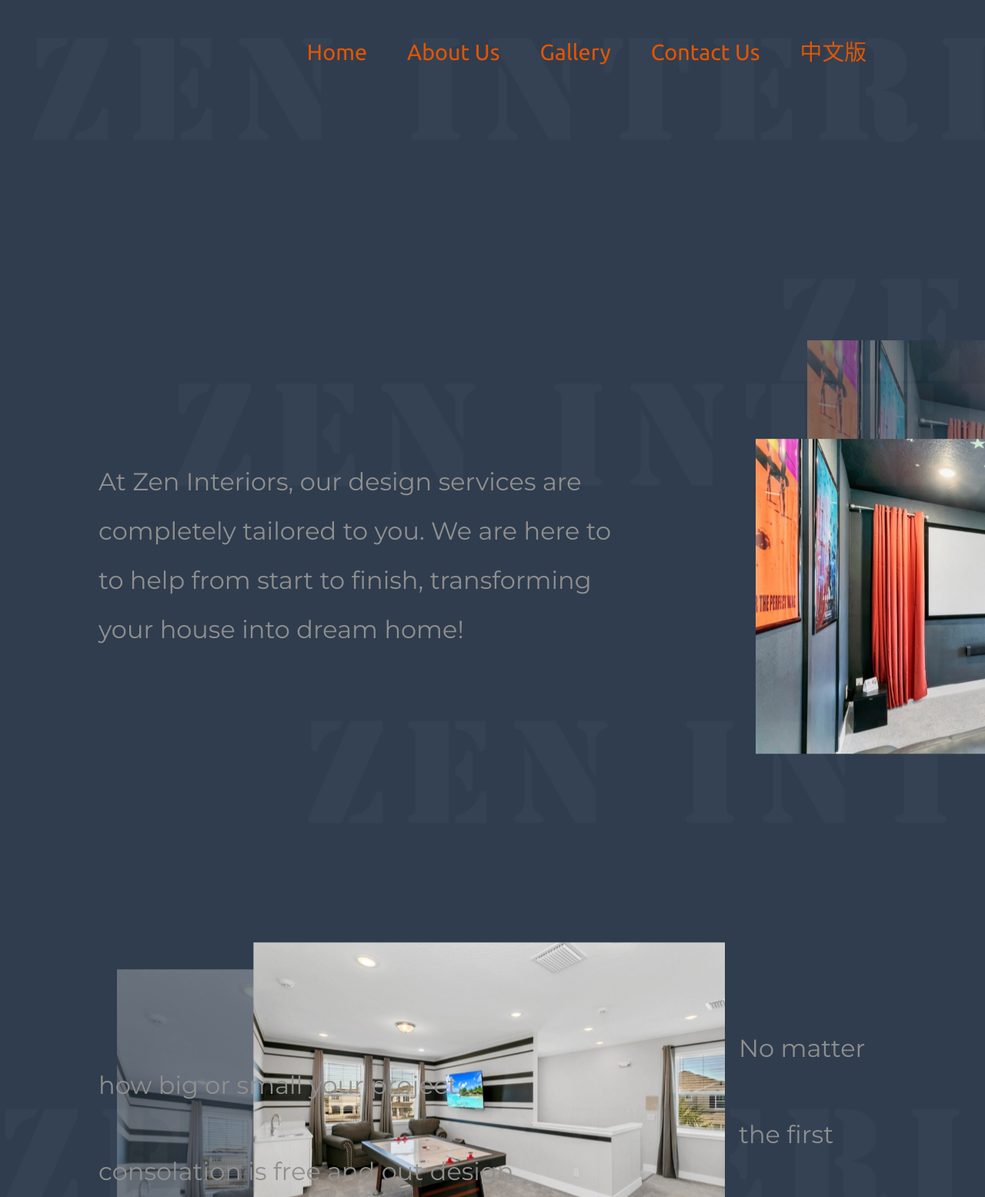
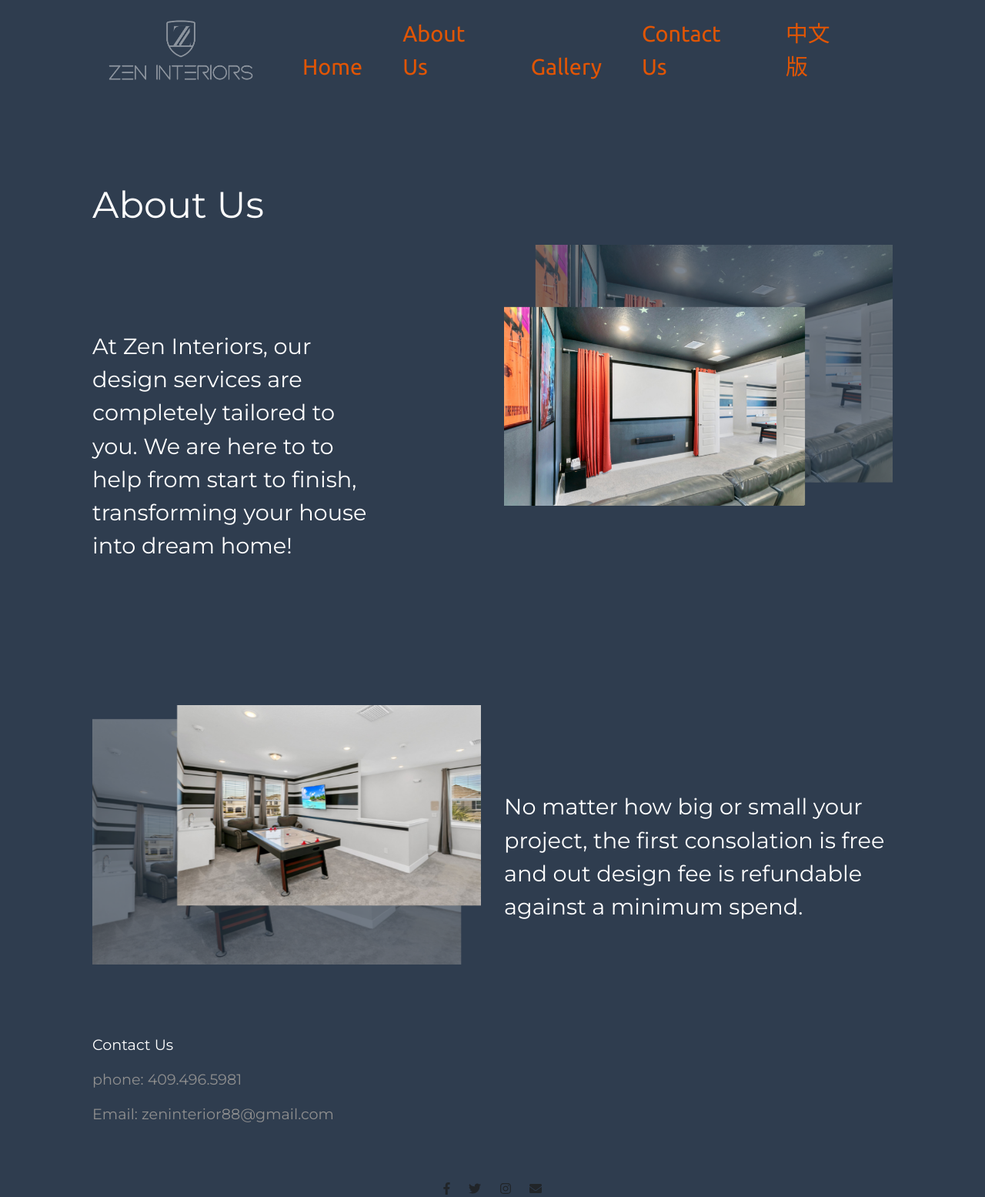
Before and after one commit to yajunfl/zen-old, a plain HTML site: page about-us.html in a window 1280 px wide. Shown: the top 1555 px of the page at 77% size. Drawn offline with nearby package versions, Linux system fonts and the light colour scheme.

Commit message:
Add files via upload

```diff
--- a/about-us.html
+++ b/about-us.html
@@ -3,7 +3,13 @@
 
 <head>
   <meta charset="utf-8">
-  <title>About-Us</title>
+  <!-- Required meta tags -->
+  <meta charset="utf-8">
+  <meta name="viewport" content="width=device-width, initial-scale=1">
+
+  <!-- Bootstrap CSS -->
+  <link href="https://cdn.jsdelivr.net/npm/bootstrap@5.1.0/dist/css/bootstrap.min.css" rel="stylesheet" integrity="sha384-KyZXEAg3QhqLMpG8r+8fhAXLRk2vvoC2f3B09zVXn8CA5QIVfZOJ3BCsw2P0p/We" crossorigin="anonymous">
+  <title>Zen Interiors</title>
 
   <!-- Google Fonts -->
   <link href="https://fonts.googleapis.com/css?family=Montserrat|Ubuntu" rel="stylesheet">
@@ -25,11 +31,45 @@
 
   <section class="colored-section" id="about-us">
 
-    <div class="container-fluid">
+    <div class="container-fluid about-us-div">
 
       <!-- Nav Bar -->
+      <nav class="navbar navbar-expand-xl navbar-dark" style="padding-bottom: 0px;">
 
-      <nav class="navbar navbar-expand-lg navbar-light">
+        <a class="navbar-brand" href="index.html">
+          <img class="navbar-logo" src="images/watermark_logo.png" alt="logo-img">
+        </a>
+
+        <button class="navbar-toggler" type="button" data-toggle="collapse" data-target="#navbarTogglerDemo02">
+          <span class="navbar-toggler-icon">
+            <i class="fas fa-bars" style="color:#F71900; font-size:28px;"></i>
+          </span>
+        </button>
+
+        <div class="collapse navbar-collapse nav-link" id="navbarTogglerDemo02">
+
+          <ul class="navbar-nav align-items-end ms-auto">
+            <li class="nav-item">
+              <a class="nav-link" href="index.html">Home</a>
+            </li>
+            <li class="nav-item">
+              <a class="nav-link" href="about-us.html">About Us</a>
+            </li>
+            <li class="nav-item">
+              <a class="nav-link" href="#">Gallery</a>
+            </li>
+            <li class="nav-item">
+              <a class="nav-link" href="contact-us.html">Contact Us</a>
+            </li>
+            <li class="nav-item">
+              <a class="nav-link" href="#">中文版</a>
+            </li>
+          </ul>
+        </div>
+    </div>
+    </nav>
+
+    <!-- <nav class="navbar navbar-expand-lg navbar-light">
 
         <a class="navbar-brand" href=""></a>
 
@@ -58,20 +98,40 @@
           </ul>
 
         </div>
-      </nav>
-      <br><br><br><br><br><br><br><br><br><br><br><br><br><br><br><br>
+      </nav> -->
 
-            <br><br>
-            <p>At Zen Interiors, our design services are</p>
-            <p>completely tailored to you. We are here to</p>
-            <p>to help from start to finish, transforming</p>
-            <p>your house into dream home!</p>
-            <br><br><br><br><br><br><br><br><br><br>
-            <br><br><br><br><br><br><br><br><br><br>
+    <p class="about-us-text">About Us</p>
+    <div class="row about-us-row1">
+      <div class="col-xxl-6 col-xl-6 col-lg-6 col-md-6  first-text-div">
+        <p class="first-text">At Zen Interiors, our design services are
+          completely tailored to you. We are here to
+          to help from start to finish, transforming
+          your house into dream home!</p>
+      </div>
+      <div class="col-xxl-6 col-xl-6 col-lg-6 col-md-6  first-img-div">
+        <img class="about-us-1" src="images/about-us-1.png" alt="about us image">
+      </div>
 
-            <p>&emsp;&emsp;&emsp;&emsp;&emsp;&emsp;&emsp;&emsp;&emsp;&emsp;&emsp;&emsp;&emsp;&emsp;&emsp;&emsp;&emsp;&emsp;&emsp;&emsp;&emsp;&emsp;&emsp;&emsp;&emsp;&emsp;No matter how big or small your project,</p>
-            <p>&emsp;&emsp;&emsp;&emsp;&emsp;&emsp;&emsp;&emsp;&emsp;&emsp;&emsp;&emsp;&emsp;&emsp;&emsp;&emsp;&emsp;&emsp;&emsp;&emsp;&emsp;&emsp;&emsp;&emsp;&emsp;&emsp;the first consolation is free and out design</p>
-            <p>&emsp;&emsp;&emsp;&emsp;&emsp;&emsp;&emsp;&emsp;&emsp;&emsp;&emsp;&emsp;&emsp;&emsp;&emsp;&emsp;&emsp;&emsp;&emsp;&emsp;&emsp;&emsp;&emsp;&emsp;&emsp;&emsp;fee is refundable against a minimum spend.</p>
+    </div>
+
+    <div class="row about-us-row2">
+      <div id="about-first-div" class="col-xxl-6 col-xl-6 col-lg-6 col-md-6 second-img-div">
+        <img class="about-us-2" src="images/about-us-2.png" alt="about us image">
+      </div>
+      <div id="about-second-div" class="col-xxl-6 col-xl-6 col-lg-6 col-md-6 second-text-div">
+        <p class="second-text">No matter how big or small your project,
+          the first consolation is free and out design
+          fee is refundable against a minimum spend.</p>
+      </div>
+
+    </div>
+
+    <p class="about-contact-us">
+      Contact Us
+    </p>
+    <p class="about-phone-num">phone: 409.496.5981</p>
+    <p class="about-all-email">Email: zeninterior88@gmail.com</p>
+
 
 
     </div>
--- a/css/styles.css
+++ b/css/styles.css
@@ -416,28 +416,139 @@ a:hover {
   color: white;
 }
 #about-us {
+
+  color: #fff;
+  text-align: left;
   background-color: #2F3D4F;
   color: #fff;
-  text-align: left;
-  background-image: url("../images/about-us-bg.jpg");
-  background-repeat: no-repeat;
-  background-size: auto;
-  padding-bottom: 100%;
+  padding-bottom: 2% !important;
+  padding-left: 120px;
+  padding-right: 120px;
 }
 
-#about-us .container-fluid {
+/* #about-us .container-fluid {
   padding: 3% 10% 0%;
+} */
+
+.about-us-text {
+  color: white;
+  width: 50%;
+  font-size: 3em;
+  padding-top: 100px;
+
 }
 
+.first-text {
+  padding-top: 110px;
+  color: white;
+  width: 75%;
+  font-size: 1.8em;
+  max-width: 100%
+  margin-bottom: 0;
 
+}
+
+.about-us-1 {
+  width: 100%;
+  display: block;
+  margin-left: auto;
+}
+
+.second-text {
+  padding-top: 110px;
+  color: white;
+  width: 100%;
+  font-size: 1.8em;
+  max-width: 100%
+
+}
+
+.about-us-2 {
+  width: 100%;
+  display: block;
+  margin-right: auto;
+}
 
 .logo-text {
   opacity: 0.1;
   font-weight: 900;
 }
 
+.about-us-row2 {
+  padding-top: 170px;
+  padding-bottom: 90px;
+}
+
+.about-contact-us {
+  font-size: 1.2em;
+  color: white;
+}
+
+.about-phone-num {
+  font-size: 1.2em;
+}
+
+.about-all-email {
+  font-size: 1.2em;
+}
 
 
+@media (max-width: 1350px) {
+  /* .about-us-1 {
+    width: 75%;
+    display: block;
+    margin-left: auto;
+    padding-top: 50px;
+  }
+  .about-us-2 {
+    width: 80%;
+    display: block;
+    margin-right: auto;
+  }
+
+  .first-text {
+    padding-top: 110px;
+    color: white;
+    width: 75%;
+    font-size: 1.4em;
+    max-width: 100%;
+    margin-bottom: 0;
+    left:100px;
+
+
+  }
+
+  .first-text-div {
+    width: 50%;
+
+  } */
+
+}
+
+@media (max-width: 766px) {
+  .about-us-row1 {
+    height: 70%;
+  }
+  .first-text {
+    padding-top: 50px;
+    height: 50%;
+  }
+  .first-img-div {
+    padding-top: 75px;
+  }
+  .about-us-row2 {
+    padding-top: 0;
+  }
+  #about-first-div {
+    order: 2;
+  }
+
+  #about-second-div {
+    order: 1;
+  }
+
+
+}
 
 /* Footer Section */
 
```
Also changed, not shown: index.html (+1 -1 lines), images/about-us-1.png (added), images/about-us-2.png (added).
